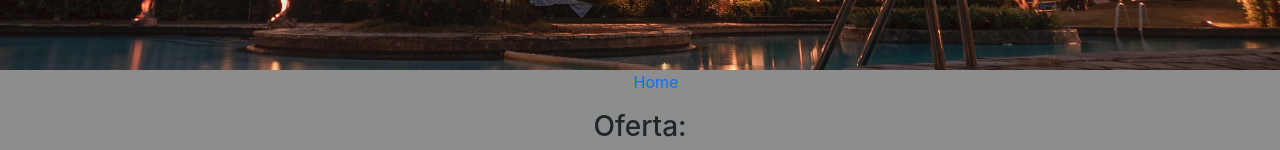
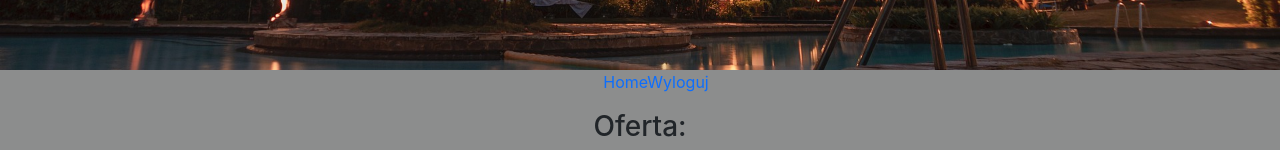
Before and after one commit to TomaszSlupik/accommodation_react_app, a React (Create React App) app: page / in a window 1280 px wide. Shown: the part 430-580 px from the top of the page. Built offline with nearby package versions, Linux system fonts and the light colour scheme.

Commit message:
next change

```diff
--- a/src/App.js
+++ b/src/App.js
@@ -68,7 +68,8 @@ class App extends Component {
 	state = {
 		hotels: [],
 		loading: true,
-		blue_color: 'primary'
+		blue_color: 'primary',
+		isAuthenticated: true
 	};
 
 	searchHandler(term) {
@@ -96,7 +97,12 @@ class App extends Component {
 	render() {
 		console.log(`Komponent wyrenderowany`);
 		return (
-			<AuthContext.Provider>
+			<AuthContext.Provider value={{isAuthenticated:this.state.isAuthenticated,
+			login: ()=> this.setState({isAuthenticated: true}),
+			logout: ()=> this.setState({isAuthenticated: false}),
+
+		}}
+			>
 			<ColorContext.Provider value={{
 				blue_color: this.state.blue_color,
 				onChange: this.changeColor}}>
--- a/src/components/Menu/Menu.js
+++ b/src/components/Menu/Menu.js
@@ -1,12 +1,30 @@
-import React from "react";
+import React, { useContext } from "react";
 import styles from "./Menu.module.css"
+import AuthContext from "../context/AuthContext";
 
 function Menu() {
+	const auth = useContext(AuthContext)
+
+	const login = (e) =>{
+		e.preventDefault()
+		auth.login()
+	}
+
+	const logout = (e) =>  {
+		e.preventDefault()
+		auth.logout()
+	}
 	return (
 		<div>
 			<ul>
 				<li className={styles.li}>
 					<a href="#" className={styles.home}>Home</a>
+					{auth.isAuthenticated
+					? <a href="#" className={styles.home} onClick={logout}>Wyloguj</a>
+						:
+						<a href="#" className={styles.home} onClick={login}>Zaloguj</a>
+					}
+
 				</li>
 			</ul>
 		</div>
--- a/src/components/context/AuthContext.js
+++ b/src/components/context/AuthContext.js
@@ -1,7 +1,10 @@
 import React from "react"
 
 const AuthContext = React.createContext({
-        isAuthenticated: false
+        isAuthenticated: false,
+        login: () => {},
+        logout: ()=> {}
+
     }
 
 )
```
